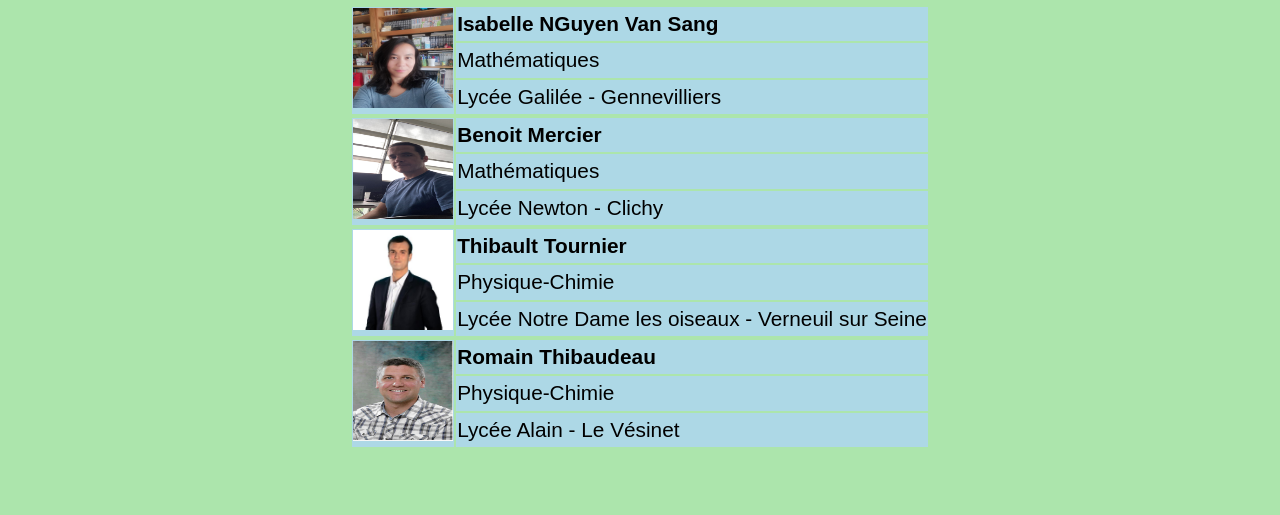
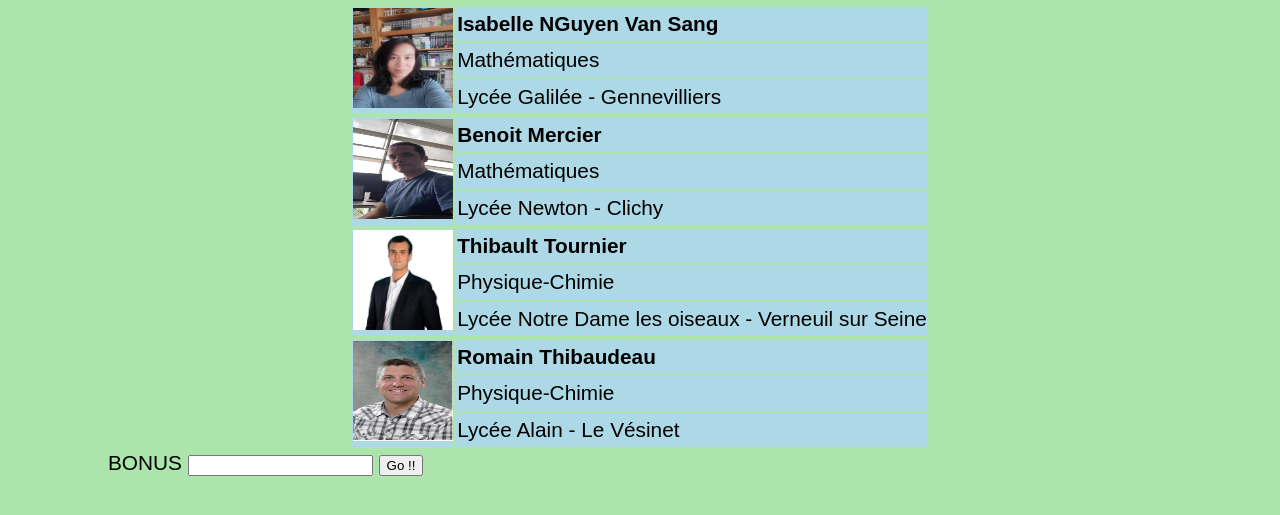
Before and after one commit to ThibaulTournier/DUI_Mastermind, a plain HTML site: page Projet_PageWeb [version du 05-07-2023]/page5.html in a window 1280 px wide. Shown: the part 387-902 px from the top of the page. Drawn offline with Linux system fonts and the light colour scheme.

Commit message:
Update page5.html

```diff
--- a/Projet_PageWeb [version du 05-07-2023]/page5.html
+++ b/Projet_PageWeb [version du 05-07-2023]/page5.html
@@ -93,7 +93,13 @@
 
 </center>
 
+<form id="secretForm">
+   <label for="secretCode">BONUS</label>
+   <input type="password" id="secretCode">
+   <input type="submit" value="Go !!">
+</form>
 
+<script type="text/javascript" src="script.js"></script>
 
 
 
```
